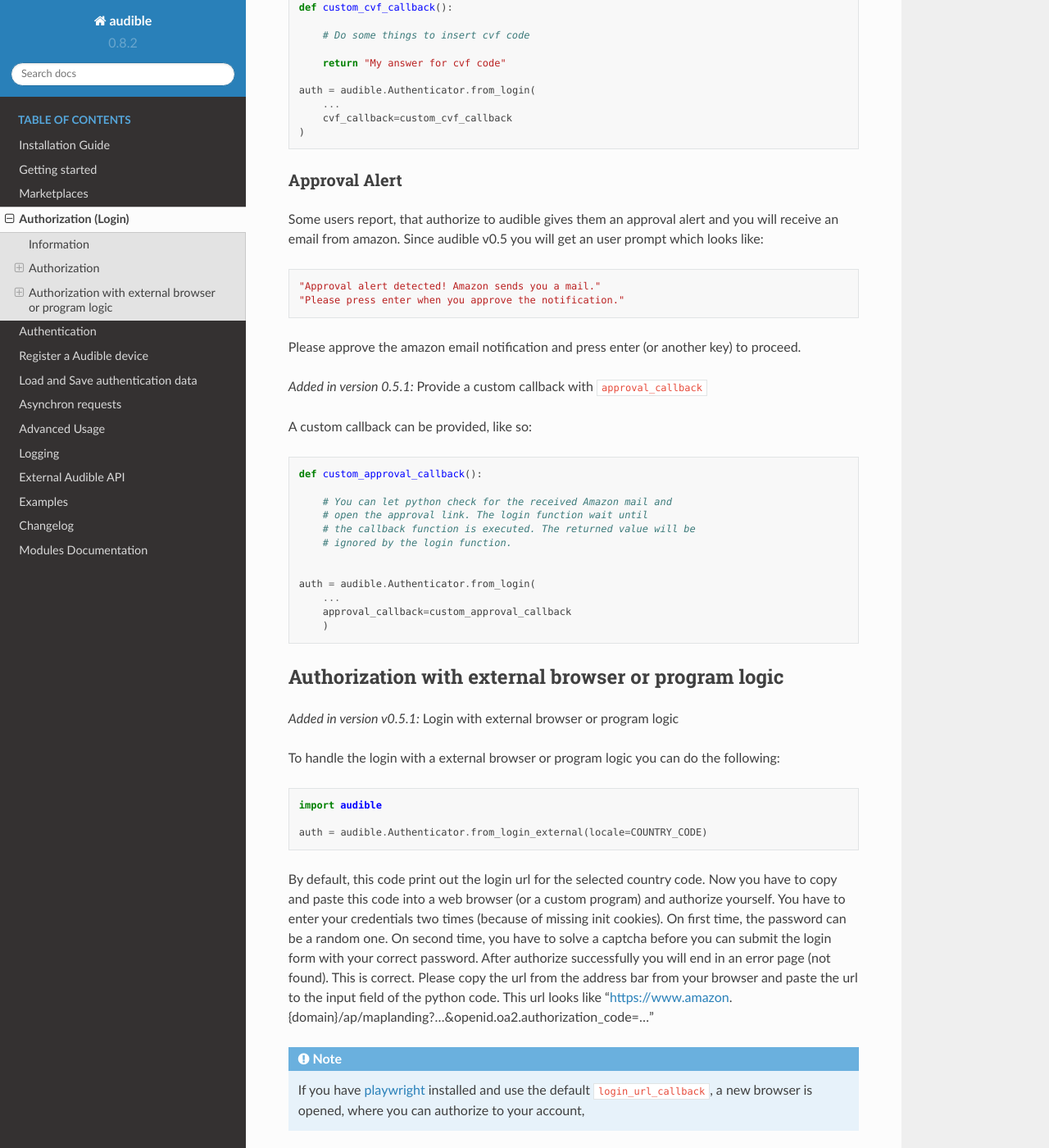
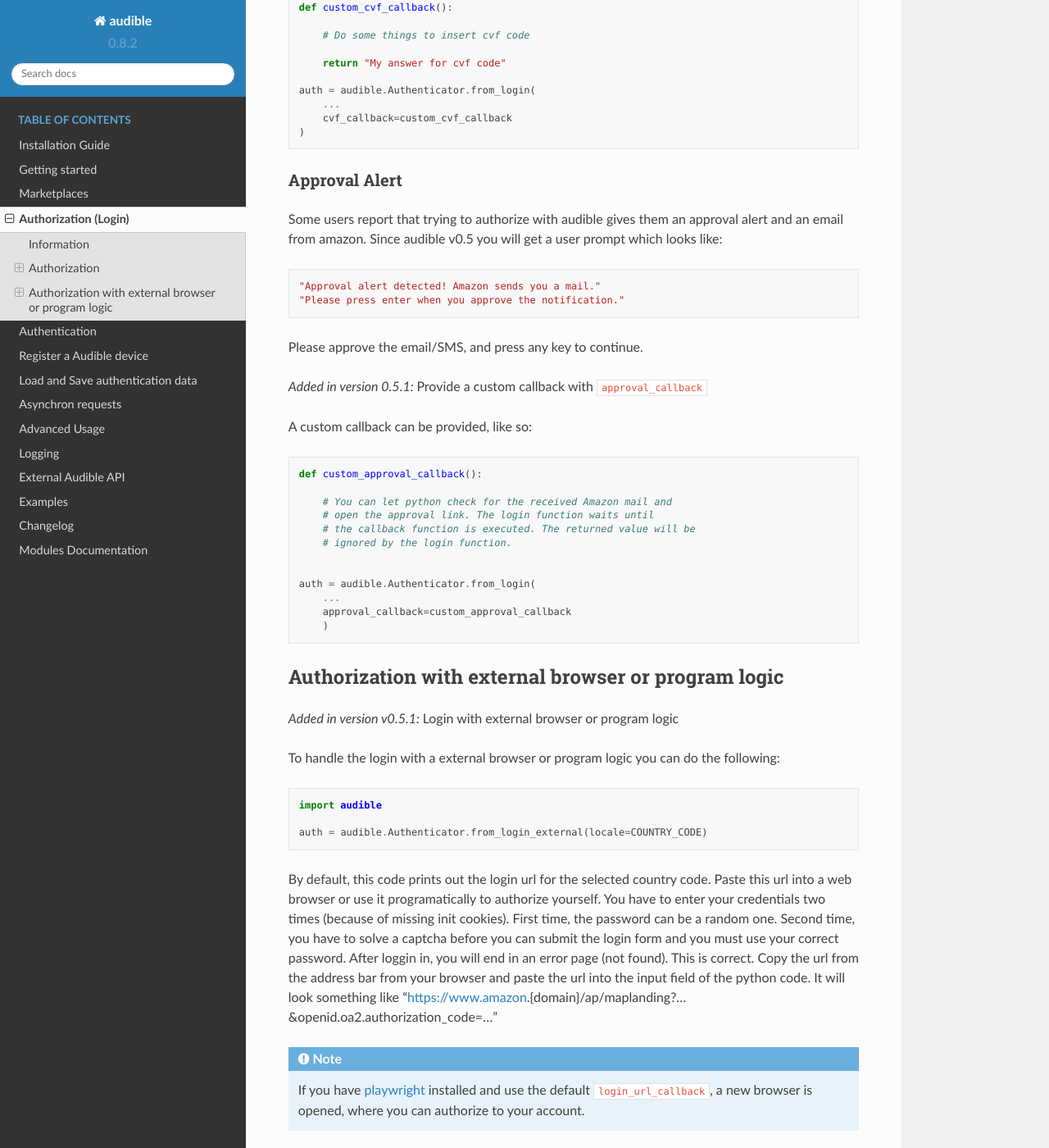
Before and after one commit to mkb79/Audible, a Sphinx documentation site: the page built from docs/source/auth/authorization.rst, in a window 1280 px wide and 1400 px high, scrolled down 1991 px. Shown: the whole window at 82% size. Built offline with Sphinx 7.4.7 and the Read the Docs theme 2.0.0, drawn with Linux system fonts in a browser that asks for light colours; some of the changed text lies outside the part shown.

Commit message:
Grammar check on authorization.rst (#105)
* Update authorization.rst

Minor grammar and syntax tweaks.

* Update authorization.rst

fix spelling errors

Co-authored-by: mkb79 <mkb79@hackitall.de>

```diff
--- a/docs/source/auth/authorization.rst
+++ b/docs/source/auth/authorization.rst
@@ -14,7 +14,7 @@
 Authorization
 =============
 
-For an example how to authorize please take a look at :ref:`hello_library`.
+For an example on authorization, please take a look at :ref:`hello_library`.
 
 CAPTCHA
 -------
@@ -24,7 +24,7 @@
    Init cookies added to login function to prevent CAPTCHAs in most cases.
 
 Authorization requires answering a CAPTCHA in some cases. By default Pillow is used
-to show captcha and an user prompt will be provided to enter your answer, which
+to show captcha and a user prompt will be provided to enter your answer, which
 looks like::
 
    Answer for CAPTCHA:
@@ -48,7 +48,7 @@
 2FA (OTP Code)
 --------------
 
-If two-factor authentication (2FA) is activated a user prompt will be provided
+If two-factor authentication (2FA) is activated, a user prompt will be provided
 using `input` to enter your one time password (OTP), which looks like::
 
    "OTP Code: "
@@ -78,14 +78,14 @@
        otp = TOTP(secret)
        return str(otp.now())
 
-Another approach for submit the OTP is to append the current OTP to the password.
+Another approach is to append the current OTP to the password.
 
 CVF Code
 --------
 
-If 2FA is deactivated and amazon detects some security risks (too many logins
+If 2FA is deactivated and Amazon detects some security risks (too many logins
 in short times, etc.) you will be asked for a verify code (CVF). In that case,
-amazon sends you a Mail or SMS with a code, you have to enter here::
+amazon sends you an email or SMS with a code, which you enter here::
 
    "CVF Code: "
 
@@ -105,15 +105,13 @@
 Approval Alert
 --------------
 
-Some users report, that authorize to audible gives them an approval alert and
-you will receive an email from amazon. Since audible v0.5 you will get an user
-prompt which looks like::
+Some users report that trying to authorize with audible gives them an approval alert and an email from amazon.
+Since audible v0.5 you will get a user prompt which looks like::
 
    "Approval alert detected! Amazon sends you a mail."
    "Please press enter when you approve the notification."
 
-Please approve the amazon email notification and press enter (or another key)
-to proceed.
+Please approve the email/SMS, and press any key to continue.
 
 .. versionadded:: 0.5.1
 
@@ -124,7 +122,7 @@
    def custom_approval_callback():
 
        # You can let python check for the received Amazon mail and
-       # open the approval link. The login function wait until
+       # open the approval link. The login function waits until
        # the callback function is executed. The returned value will be
        # ignored by the login function.
 
@@ -147,21 +145,21 @@
 
    auth = audible.Authenticator.from_login_external(locale=COUNTRY_CODE)
 
-By default, this code print out the login url for the selected country code. Now you have
-to copy and paste this code into a web browser (or a custom program) and authorize yourself.
+By default, this code prints out the login url for the selected country code.
+Paste this url into a web browser or use it programatically to authorize yourself.
 You have to enter your credentials two times (because of missing init cookies).
-On first time, the password can be a random one.
-On second time, you have to solve a captcha before you can submit the login form with your
-correct password.
-After authorize successfully you will end in an error page (not found). This is correct.
-Please copy the url from the address bar from your browser and paste the url to the input
-field of the python code. This url looks like
+First time, the password can be a random one.
+Second time, you have to solve a captcha before you can submit the login form and
+you must use your correct password.
+After loggin in, you will end in an error page (not found). This is correct.
+Copy the url from the address bar from your browser and paste the url into the input
+field of the python code. It will look something like
 "https://www.amazon.{domain}/ap/maplanding?...&openid.oa2.authorization_code=..."
 
 .. note::
    If you have `playwright <https://pypi.org/project/playwright/>`_ installed and
    use the default ``login_url_callback``, a new browser is opened, where you can
-   authorize to your account,
+   authorize to your account.
 
 .. note::
 
```
Also changed, not shown: other parts of docs/source/auth/authorization.rst (+2 -2 lines).
